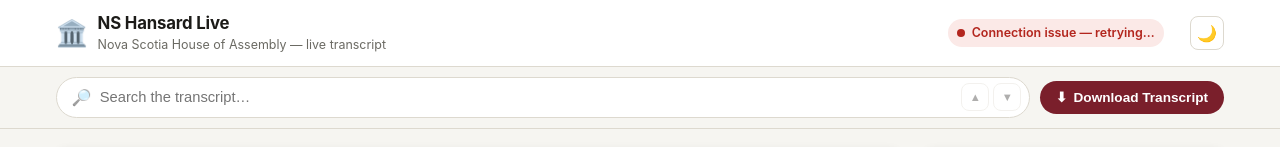
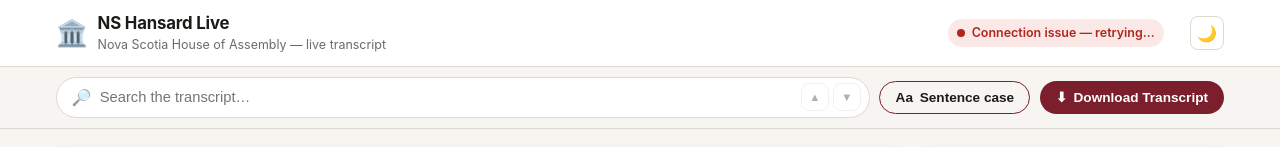
Before and after one commit to evancolclough-lab/Hansard-Live-Feed, a plain HTML site: page index.html in a window 1280 px wide. Shown: the top 147 px of the page. Drawn offline with Linux system fonts and the light colour scheme; no server answers.

Commit message:
Add a sentence-case toggle button to the toolbar
Co-Authored-By: Claude Sonnet 5.5 <noreply@anthropic.com>

```diff
--- a/index.html
+++ b/index.html
@@ -50,6 +50,9 @@
         <button id="searchNext" class="icon-btn small" type="button" aria-label="Next match" title="Next match (Enter)" disabled>▼</button>
       </div>
     </div>
+    <button id="caseToggle" class="btn btn-ghost" type="button" aria-pressed="true" title="Show the captions in easier-to-read sentence case, or exactly as sent (ALL CAPS)">
+      <span id="caseIcon" aria-hidden="true">Aa</span> <span id="caseLabel">Sentence case</span>
+    </button>
     <button id="downloadBtn" class="btn" type="button">
       <span aria-hidden="true">⬇</span> Download Transcript
     </button>
```
